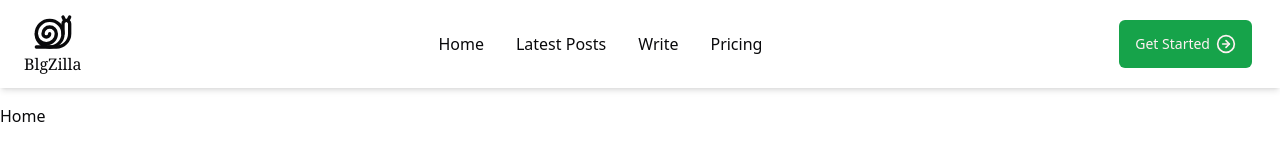
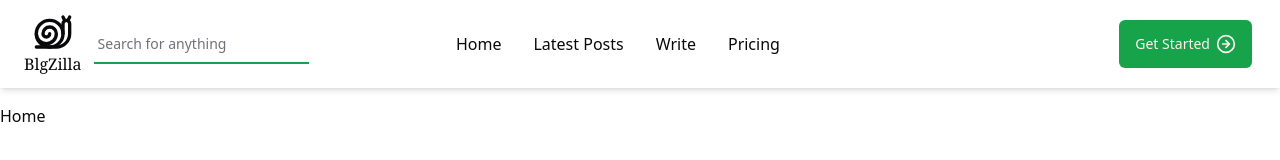
Before and after one commit to Mr-Atanu-Roy/BlogZilla-Frontend, a React (Vite) app: page / in a window 1280 px wide. Shown: the top 160 px of the page. Built offline with nearby package versions, Linux system fonts and the light colour scheme; no server answers.

Commit message:
FEAT: header search bar

```diff
--- a/src/components/Header/Header.jsx
+++ b/src/components/Header/Header.jsx
@@ -2,7 +2,7 @@ import React from "react";
 import { useSelector } from "react-redux";
 import { Link } from "react-router-dom";
 
-import { ModalLoginForm, HeaderPopover, Logo } from "../index";
+import { ModalLoginForm, HeaderPopover, Logo, SearchBar } from "../index";
 
 
 function Header() {
@@ -31,16 +31,21 @@ function Header() {
 
   return (
     <header className="bg-white flex sticky top-0 left-0 mb-4 w-full items-center justify-between px-6 py-3 shadow-md z-[49]">
-      <Link to='/'>
-        <Logo/>
-      </Link>
-      <div className="flex">
+      <div className="flex items-center">
+        <Link to='/'>
+          <Logo/>
+        </Link>
+        <SearchBar className="ml-2"/>
+      </div>
+
+      <div className="flex relative -left-24">
         {navLinks.map((component) => (
             <Link to={component.link} className="block select-none font-medium space-y-1 rounded-md p-3 mx-1 cursor-pointer leading-none no-underline outline-none transition-colors hover:bg-accent hover:text-accent-foreground focus:bg-accent focus:text-accent-foreground" key={component.title}>
               {component.title}
             </Link>
         ))}
       </div>
+
       <div className="mr-1" >
         {
           authStatus == false ? <ModalLoginForm/> : <HeaderPopover/>
--- /dev/null
+++ b/src/components/Header/SearchBar.jsx
@@ -0,0 +1,74 @@
+import {useState, useRef} from 'react'
+import { Link } from 'react-router-dom'
+
+import { Input } from "@/components/ui/input"
+import { Skeleton } from "@/components/ui/skeleton"
+import {X} from "lucide-react"
+
+function SearchBar() {
+    const [isSearched, setIsSearched] = useState(false)
+    const [searchResults, setSearchResults] = useState([])
+    const [loading, setLoading] = useState(false)
+
+    const inputRef = useRef(null)
+
+    const handelSearch = (e) => {
+        e.preventDefault()
+        try{
+            const query = e.target.value.trim()
+            if(query == "") return
+            setLoading(true)
+            setIsSearched(true)
+        }catch{
+
+        }finally{
+            setLoading(false)
+        }
+    }
+
+    const closeSearch = () => {
+        setIsSearched(false)
+        setLoading(false)
+        setSearchResults([])
+        inputRef.current.value = ""
+    }
+
+  return (
+    <>
+        <div className='flex ml-3'>
+            <Input type="text" placeholder="Search for anything" className="w-[215px]" ref={inputRef} onChange={handelSearch}/>
+        </div>
+        {
+            isSearched &&
+            <div className="bg-white absolute top-24 left-20 p-4 w-[350px] max-h-[480px] overflow-y-auto shadow-md">
+                <div className="mb-4 flex items-center justify-end cursor-pointer" onClick={closeSearch}><X/></div>
+
+                {
+                    loading ?
+                    <div>
+                        <div className="flex items-center space-x-4 mb-3">
+                        <Skeleton className="h-12 w-12 rounded" />
+                        <div className="space-y-2">
+                            <Skeleton className="h-4 w-[250px]" />
+                            <Skeleton className="h-4 w-[200px]" />
+                        </div>
+                        </div>
+                        <div className="flex items-center space-x-4">
+                        <Skeleton className="h-12 w-12 rounded" />
+                        <div className="space-y-2">
+                            <Skeleton className="h-4 w-[250px]" />
+                            <Skeleton className="h-4 w-[200px]" />
+                        </div>
+                        </div>
+                    </div> :
+
+                    ""
+
+                }
+            </div>
+        }
+    </>
+  )
+}
+
+export default SearchBar
--- a/src/components/index.js
+++ b/src/components/index.js
@@ -6,6 +6,7 @@ import Footer from "./Footer/Footer";
 import HeaderPopover from "./Header/HeaderPopover";
 import Logo from "./Logo";
 import AuthBase from "./Auth/AuthBase";
+import SearchBar from "./Header/SearchBar";
 
 export {
     Logo,
@@ -16,4 +17,5 @@ export {
     Footer,
     HeaderPopover,
     AuthBase,
+    SearchBar,
 }
```
